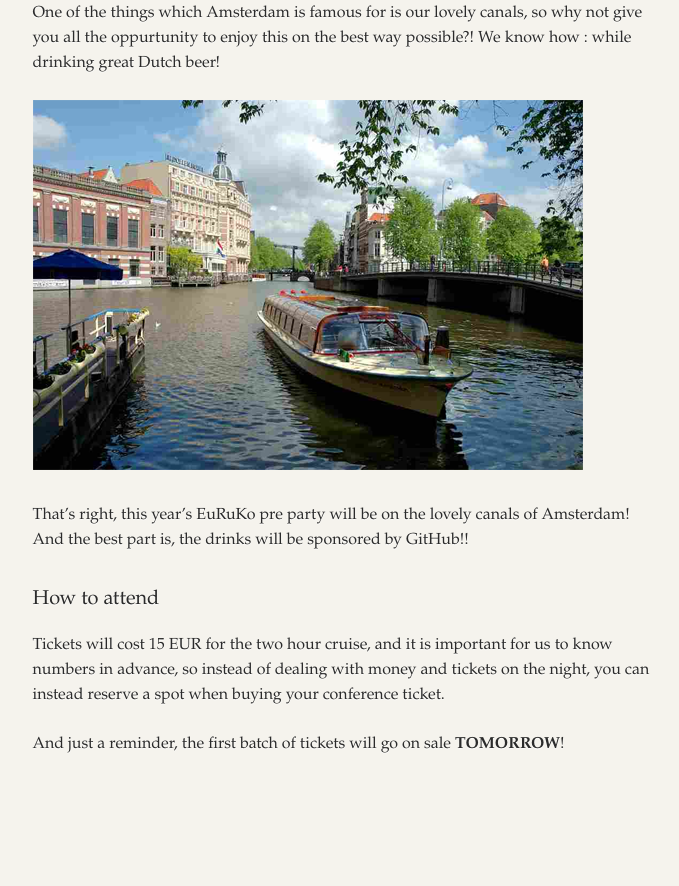
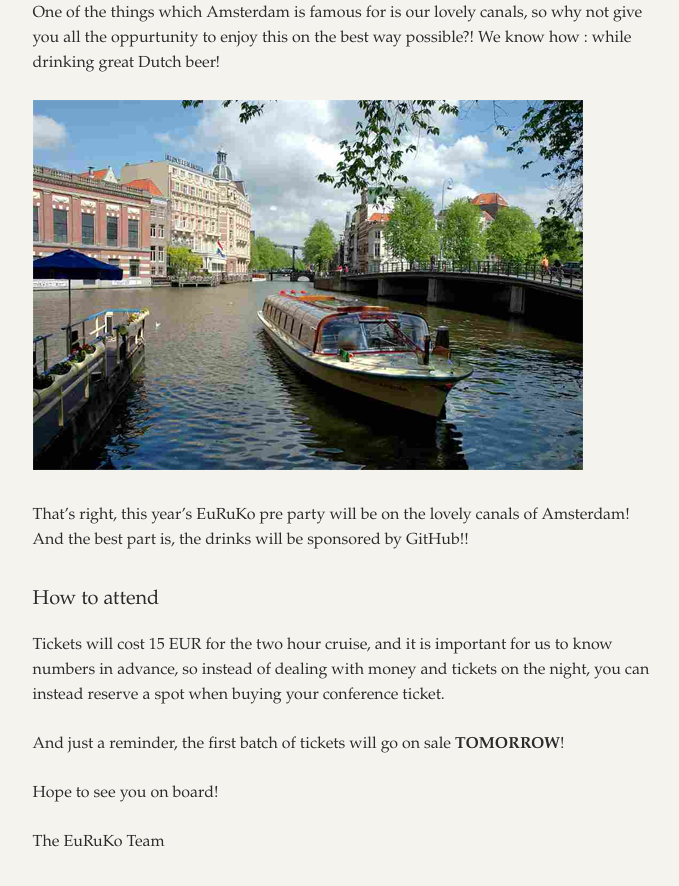
Before and after one commit to euruko2012/euruko2012.github.com, a Jekyll site: the page built from _posts/2012-03-12-euruko-pre-party.md, in a window 1280 px wide and 900 px high, scrolled down 602 px. Shown: the top 886 px of the window, without its empty margins (443-1122 px from the left). Built offline with Jekyll 4.4.1, drawn with Linux system fonts in a browser that asks for light colours; some web fonts are replaced; Markdown is read by kramdown in place of the engine named in the settings; before the commit the page ends 1404 px from its top, so only the background shows below that.

Commit message:
Added goodbye

```diff
--- a/_posts/2012-03-12-euruko-pre-party.md
+++ b/_posts/2012-03-12-euruko-pre-party.md
@@ -21,3 +21,7 @@ That's right, this year's EuRuKo pre party will be on the lovely canals of Amste
 Tickets will cost 15 EUR for the two hour cruise, and it is important for us to know numbers in advance, so instead of dealing with money and tickets on the night, you can instead reserve a spot when buying your conference ticket.
 
 And just a reminder, the first batch of tickets will go on sale **TOMORROW**!
+
+Hope to see you on board!
+
+The EuRuKo Team
```
